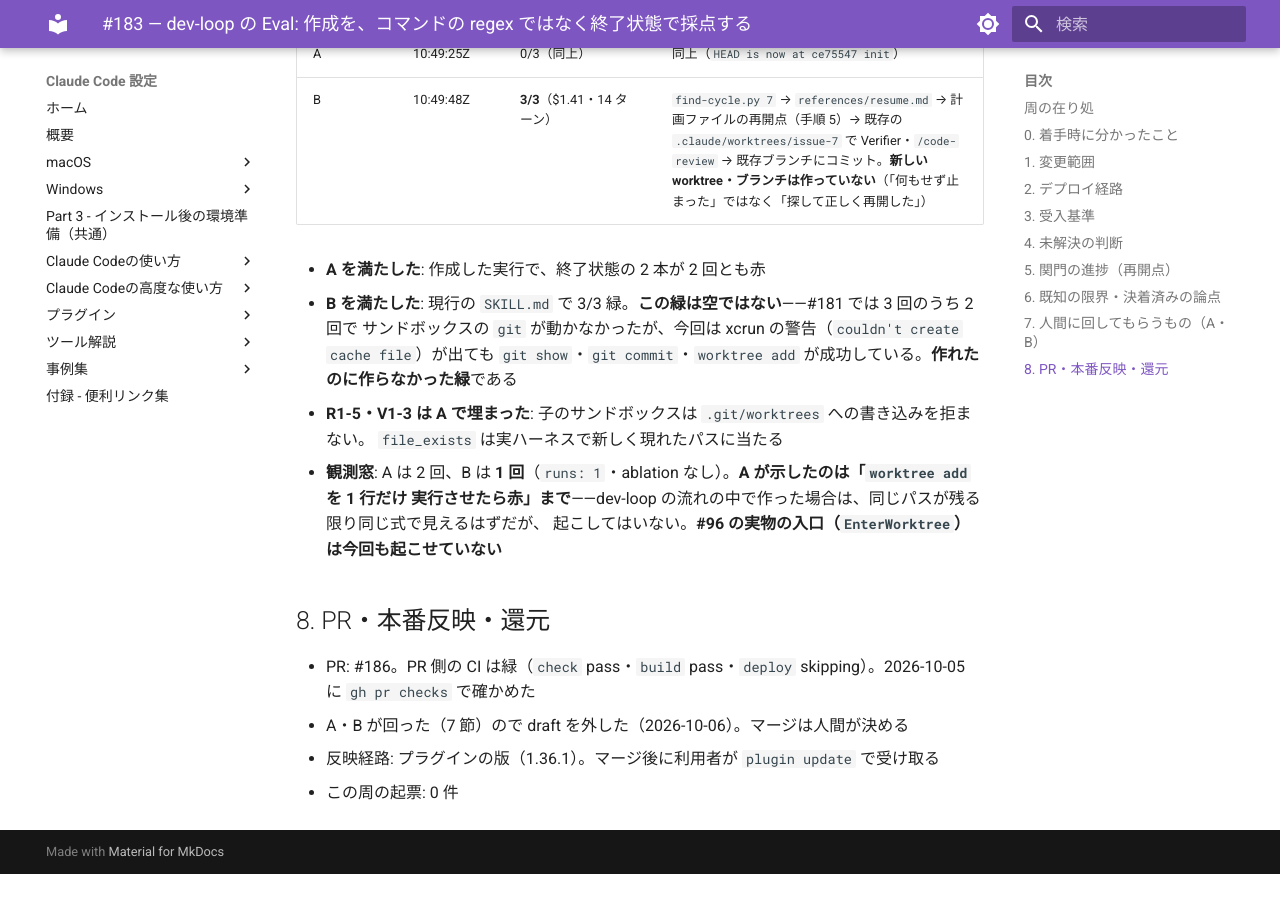
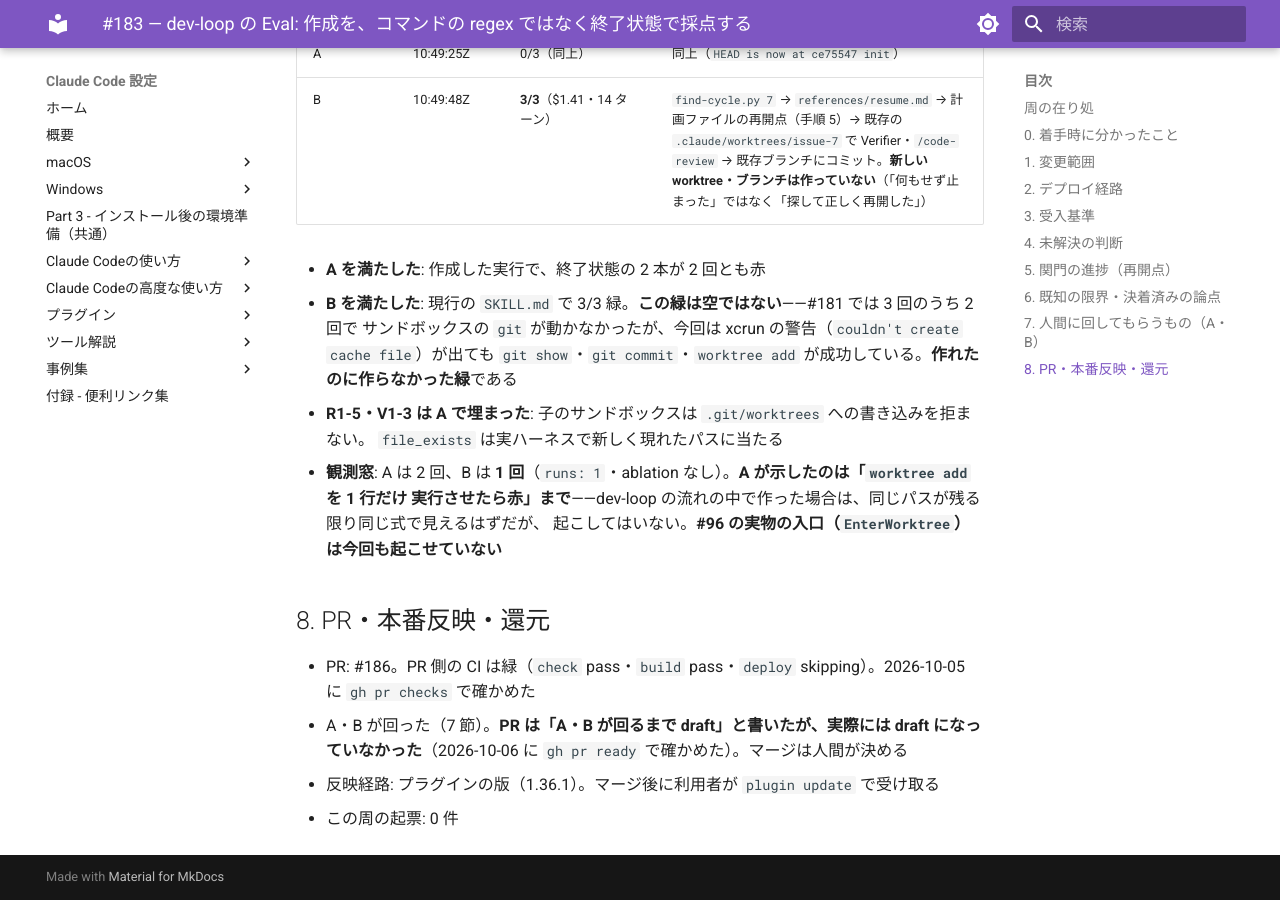
Before and after one commit to hdknr/claude-code-setup, an MkDocs documentation site: the page built from docs/plans/issue-183.md, in a window 1280 px wide and 900 px high, scrolled down 7028 px. Built offline with MkDocs 1.6.1 and Material for MkDocs 9.7.7, drawn with Linux system fonts in a browser that asks for light colours; before the commit the page ends 7902 px from its top, so only the background shows below that.

Commit message:
docs(plans): #186 が draft でなかったことを記録
Refs #183

Co-Authored-By: Claude Opus 5.5 <noreply@anthropic.com>

```diff
--- a/docs/plans/issue-183.md
+++ b/docs/plans/issue-183.md
@@ -170,6 +170,6 @@ scaffold 直後の集合に入っているので、差に現れない。**
 ## 8. PR・本番反映・還元
 
 - PR: #186。PR 側の CI は緑（`check` pass・`build` pass・`deploy` skipping）。2026-10-05 に `gh pr checks` で確かめた
-- A・B が回った（7 節）ので draft を外した（2026-10-06）。マージは人間が決める
+- A・B が回った（7 節）。**PR は「A・B が回るまで draft」と書いたが、実際には draft になっていなかった**（2026-10-06 に `gh pr ready` で確かめた）。マージは人間が決める
 - 反映経路: プラグインの版（1.36.1）。マージ後に利用者が `plugin update` で受け取る
 - この周の起票: 0 件
```
